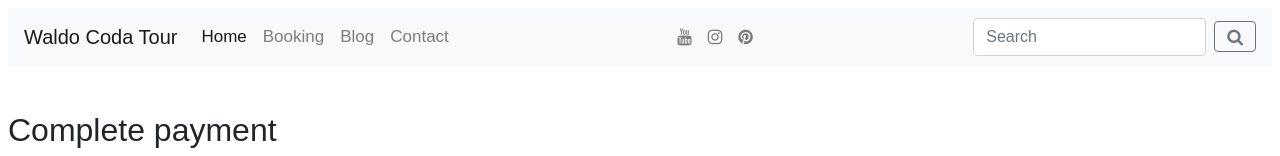
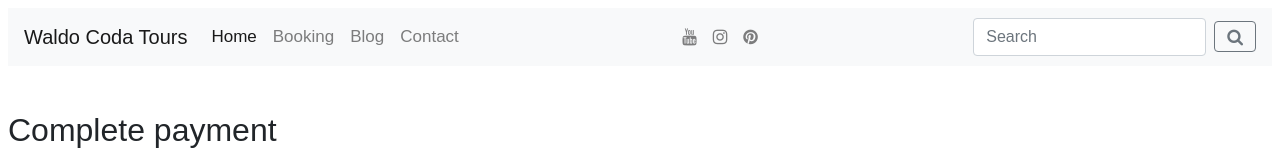
Before and after one commit to Anapcwb/wildocoda-website, a plain HTML site: page payment-wall.html in a window 1280 px wide. Shown: the top 156 px of the page. Drawn offline with nearby package versions, Linux system fonts and the light colour scheme.

Commit message:
consistency of spelling

```diff
--- a/payment-wall.html
+++ b/payment-wall.html
@@ -26,7 +26,7 @@
 
     <!-- Navbar Start-->
     <nav class="navbar navbar-expand-lg navbar-light bg-light">
-      <a class="navbar-brand" href="#">Waldo Coda Tour</a>
+      <a class="navbar-brand" href="#">Waldo Coda Tours</a>
       <button class="navbar-toggler" type="button" data-toggle="collapse" data-target="#navbarTogglerDemo02"
         aria-controls="navbarTogglerDemo02" aria-expanded="false" aria-label="Toggle navigation">
         <span class="navbar-toggler-icon"></span>
```
Also changed, not shown: index.html (+1 -1 lines), payment-confirmation.html (+1 -1 lines).
